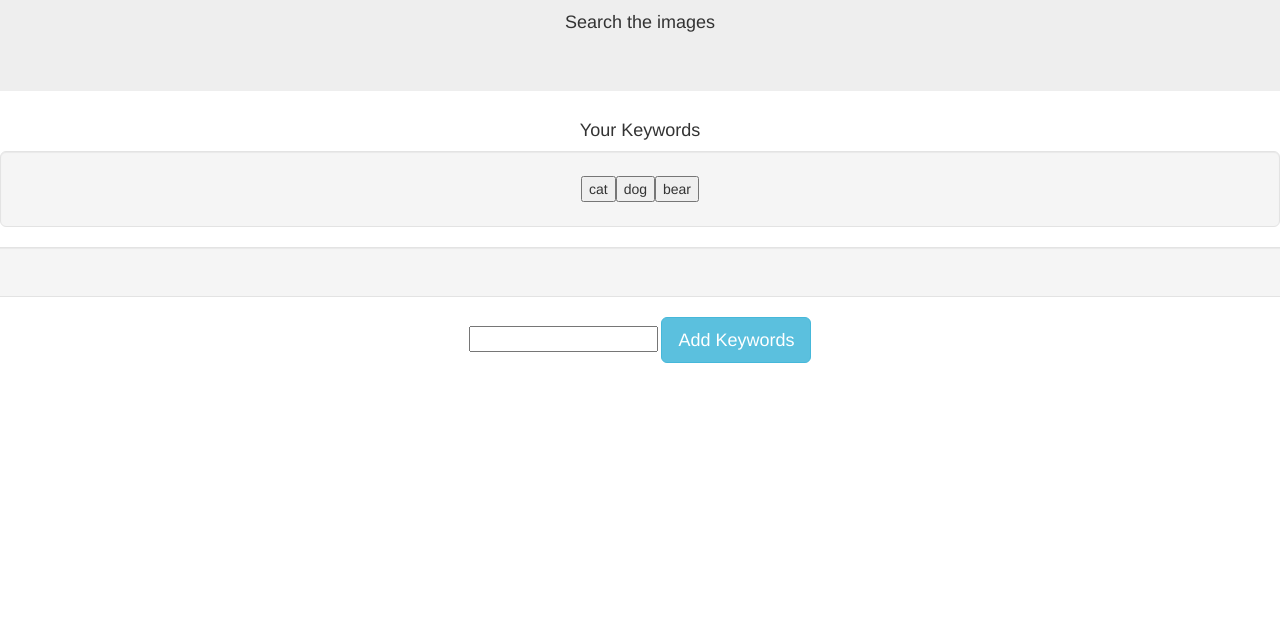
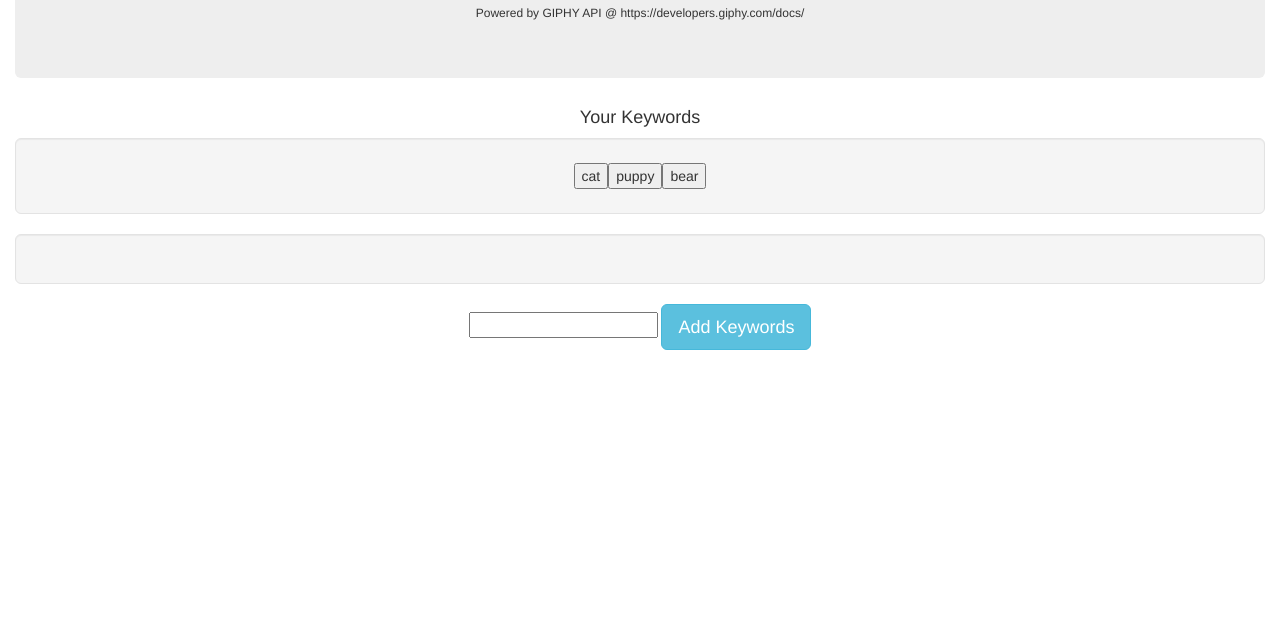
Before and after one commit to isaac1104/giftastic, a plain HTML site: page index.html in a window 1280 px wide. Shown: the part 165-800 px from the top of the page. Drawn offline with nearby package versions, Linux system fonts and the light colour scheme.

Commit message:
3rd Commit

```diff
--- a/assets/css/style.css
+++ b/assets/css/style.css
@@ -8,8 +8,3 @@ img {
   flex-direction: row;
   flex-wrap: wrap;
 }
-
-.rating {
-  position: relative;
-  bottom: 0;
-}
--- a/assets/javascript/script.js
+++ b/assets/javascript/script.js
@@ -1,7 +1,7 @@
+$(document).ready(function() {
   //Array of contents//
-var contents = ["cat", "dog", "bear"];
-
-//Generate buttons from the contents array//
+  var contents = ["cat", "puppy", "bear"];
+  //Generate buttons from the contents array, assign class, and custom attribute to each value//
   function generateButton() {
     $("#keyWords").empty();
     for (var i = 0; i < contents.length; i++) {
@@ -12,7 +12,7 @@ function generateButton() {
       $("#keyWords").append(btn);
     }
   }
-
+  generateButton();
   //Gets the gif images from GIPHY API using AJAX//
   function getImages() {
     var userSearch = $(this).attr("data-name");
@@ -35,18 +35,17 @@ function getImages() {
     });
   }
 
-$(document).ready(function() {
-
-  $("#button").on("click", function(event) {
+  $("#addKeywords").on("click", function(event) {
     event.preventDefault();
     var userSearch = $("#search").val().trim();
     if (userSearch != "") {
       contents.push(userSearch);
       generateButton();
+      document.getElementById("search").value="";
     }
   });
-
+  $(".image").on("click", function() {
+    $("#images").empty();
+  });
   $(document).on("click", ".image", getImages);
-  $("#images").empty();
-  generateButton();
 });
--- a/index.html
+++ b/index.html
@@ -10,26 +10,23 @@
 </head>
 
 <body>
-  <div class="container>" <div class="container-fluid">
+<div class="container-fluid">
     <div class="jumbotron text-center">
-      <h1>Get GIF's Using GIPHY API</h1>
+      <h2>Feeling GIFtastic!</h2>
       <hr>
-      <h4>Search the images</h4>
+      <h4>Add keywords and click on them to display fun GIF images!</h4>
+      <h6>Powered by GIPHY API @ https://developers.giphy.com/docs/</h6>
     </div>
     <h4 class="text-center">Your Keywords</h4>
     <div id="keyWords" class="well well-lg text-center">
     </div>
-    <div id="images" class="well well-lg text-center row">
-      <div id="firstRow "class="col-md-12"></div>
-      <div id="secondRow "class="col-md-12"></div>
-    </div>
+    <div id="images" class="well well-lg text-center"></div>
     <div class="container-fluid text-center">
       <form>
-      <input id="search" type="text" name="search">
-      <input id="button" type="submit" value="Add Keywords"class="btn btn-info btn-lg"></button>
-    </form>
+        <input id="search" type="text" name="search">
+        <input id="addKeywords" type="submit" value="Add Keywords" class="btn btn-info btn-lg"></button>
+      </form>
     </div>
-  </div>
   </div>
 
   <script src="assets/javascript/script.js" charset="utf-8"></script>
```
Lines whose indentation alone changed are shown as unchanged.
